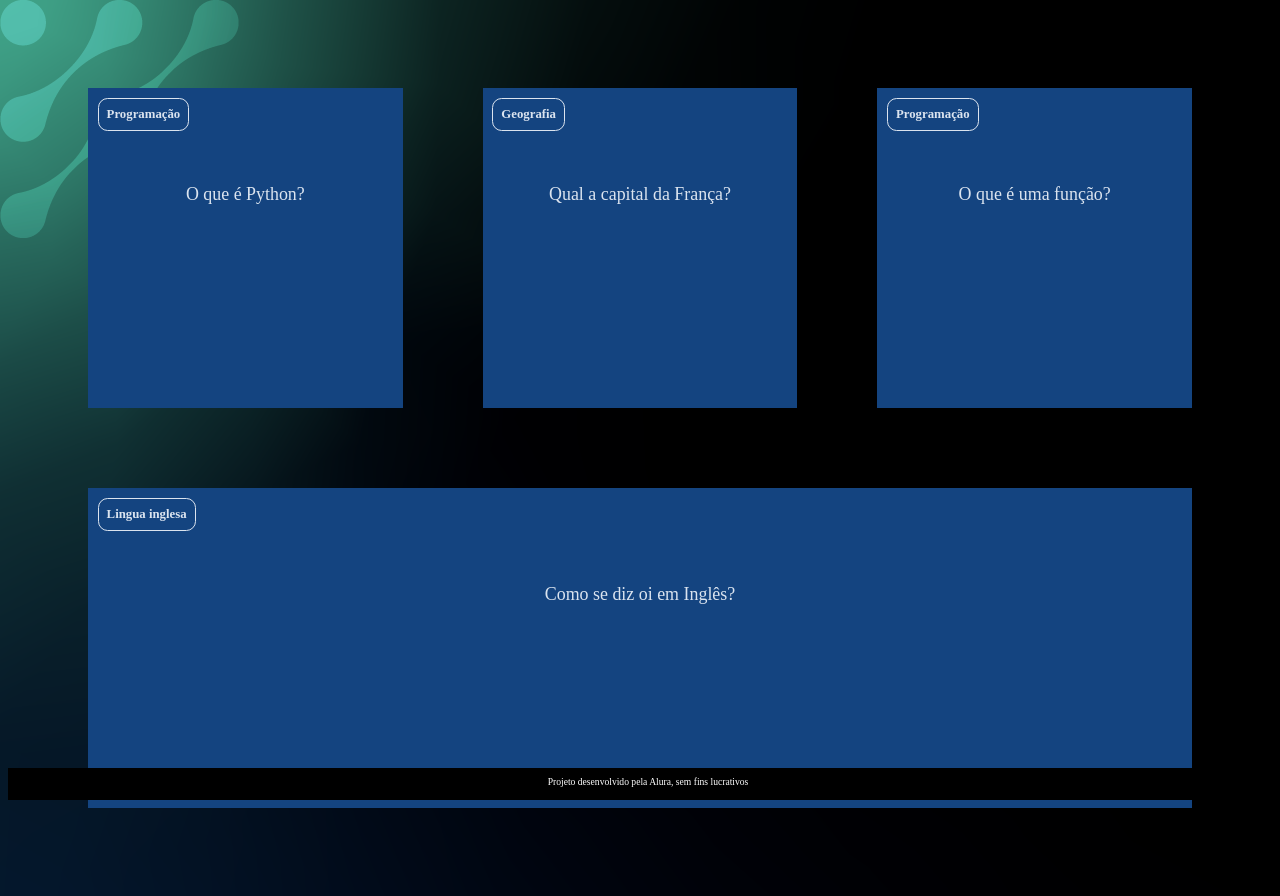
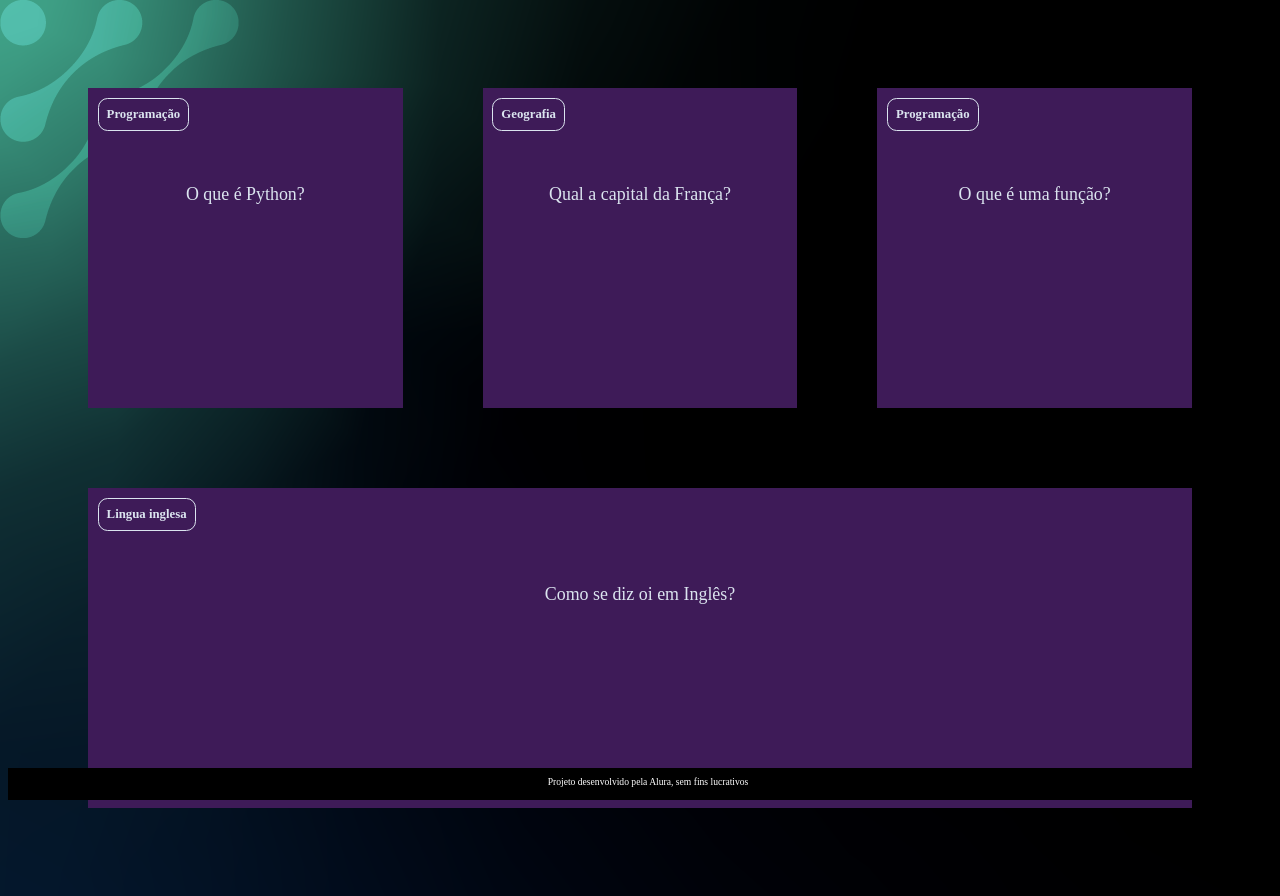
Before and after one commit to Nah019/site-, a plain HTML site: page index.html in a window 1280 px wide. Drawn offline with Linux system fonts and the light colour scheme.

Commit message:
mudando as cores

```diff
--- a/style.css
+++ b/style.css
@@ -1,7 +1,7 @@
 :root {
     --text-color: #DBE4EF;
-    --card-front-color: #144480;
-    --card-back-color: #00F4BF;
+    --card-front-color: #3e1b58;
+    --card-back-color: #7b67c1;
 }
 
 body {
```
